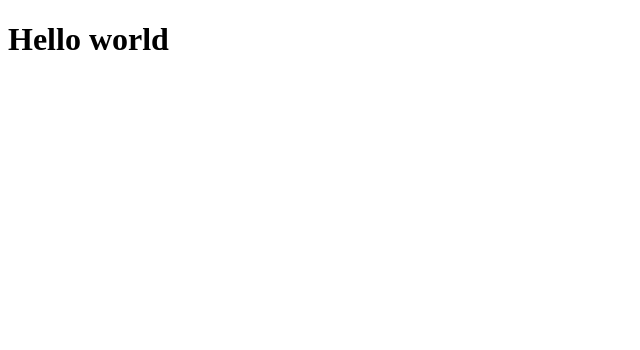
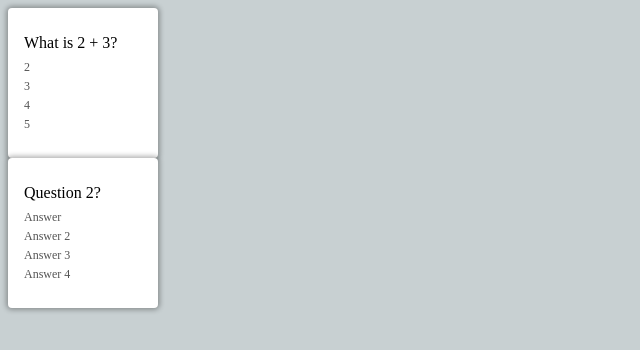
Before and after one commit to mhowell07/react-flashcard-app, a React (Vite) app: page / in a window 1280 px wide. Shown: the top 350 px of the page, without its empty margins (0-640 px from the left). Built offline with nearby package versions, Linux system fonts and the light colour scheme.

Commit message:
basic flashcards

```diff
--- a/src/App.jsx
+++ b/src/App.jsx
@@ -1,13 +1,39 @@
 import { useState } from 'react'
+import FlashcardList from './components/FlashcardList'
 
 function App() {
-  const [count, setCount] = useState(0)
+  const [flashcards, setFlashcards] = useState(SAMPLE_FLASHCARDS)
 
   return (
     <div className="App">
-      <h1>Hello world</h1>
+      <FlashcardList flashcards={flashcards} />
     </div>
   )
 }
 
+const SAMPLE_FLASHCARDS = [
+ {
+  id: 1,
+  question: 'What is 2 + 3?',
+  answer: '4',
+  options: [
+    '2',
+    '3',
+    '4',
+    '5'
+  ]
+ },
+ {
+  id: 1,
+  question: 'Question 2?',
+  answer: 'Answer',
+  options: [
+    'Answer',
+    'Answer 2',
+    'Answer 3',
+    'Answer 4'
+  ]
+ }
+]
+
 export default App
--- /dev/null
+++ b/src/components/Flashcard.jsx
@@ -0,0 +1,26 @@
+import { useState } from "react"
+
+const Flashcard = ({ flashcard }) => {
+  const [flip, setFlip] = useState(false)
+
+  return (
+    <div
+      className={`card ${flip ? 'flip' : ''}`}
+      onClick={() => setFlip(!flip)}
+    >
+      <div className="front">
+        {flashcard.question}
+        <div className="flashcard-options">
+          {flashcard.options.map(option => {
+            return <div className="flashcard-option">{option}</div>
+          })}
+        </div>
+      </div>
+      <div className="back">
+        {flashcard.answer}
+      </div>
+    </div>
+  )
+}
+
+export default Flashcard
--- /dev/null
+++ b/src/components/FlashcardList.jsx
@@ -0,0 +1,13 @@
+import Flashcard from "./FlashCard"
+
+const FlashcardList = ({ flashcards }) => {
+  return (
+    <div className="card-grid">
+        {flashcards.map(flashcard => {
+            return <Flashcard flashcard={flashcard} key={flashcard.id} />
+        })}
+    </div>
+  )
+}
+
+export default FlashcardList
--- a/src/index.css
+++ b/src/index.css
@@ -0,0 +1,57 @@
+body {
+    background-color: #c8d0d2;
+}
+
+.card {
+    display: flex;
+    justify-content: center;
+    align-items: center;
+    position: relative;
+    border-radius: .25rem;
+    box-shadow: 0 0 5px 2px rgba(0, 0, 0, .3);
+    background-color: #ffffff;
+    transform-style: preserve-3d;
+    height: 150px;
+    width: 150px;
+    transition: 150ms;
+    cursor: pointer;
+    transform: perspective(1000px) rotateY(var(--rotate-y, 0)) translateY(var(--translate-y, 0));
+
+}
+
+.card:hover {
+    --translate-y: -2px;
+    box-shadow: 0 0 5px 2px rgba(0, 0, 0, .5);
+}
+
+.card.flip {
+    --rotate-y: 180deg;
+}
+
+.card .front {
+    left: 0;
+}
+
+.card .front, .card .back {
+    position: absolute;
+    padding: 1rem;
+    backface-visibility: hidden;
+}
+
+.card .back {
+    transform: rotateY(180deg);
+}
+
+.flashcard-options {
+    margin-top: .5rem;
+}
+
+.flashcard-option {
+    margin-top: .25rem;
+    color: #555;
+    font-size: .75rem;
+}
+
+.flashcard-option:first-child {
+    margin-top: 0;
+}
```
